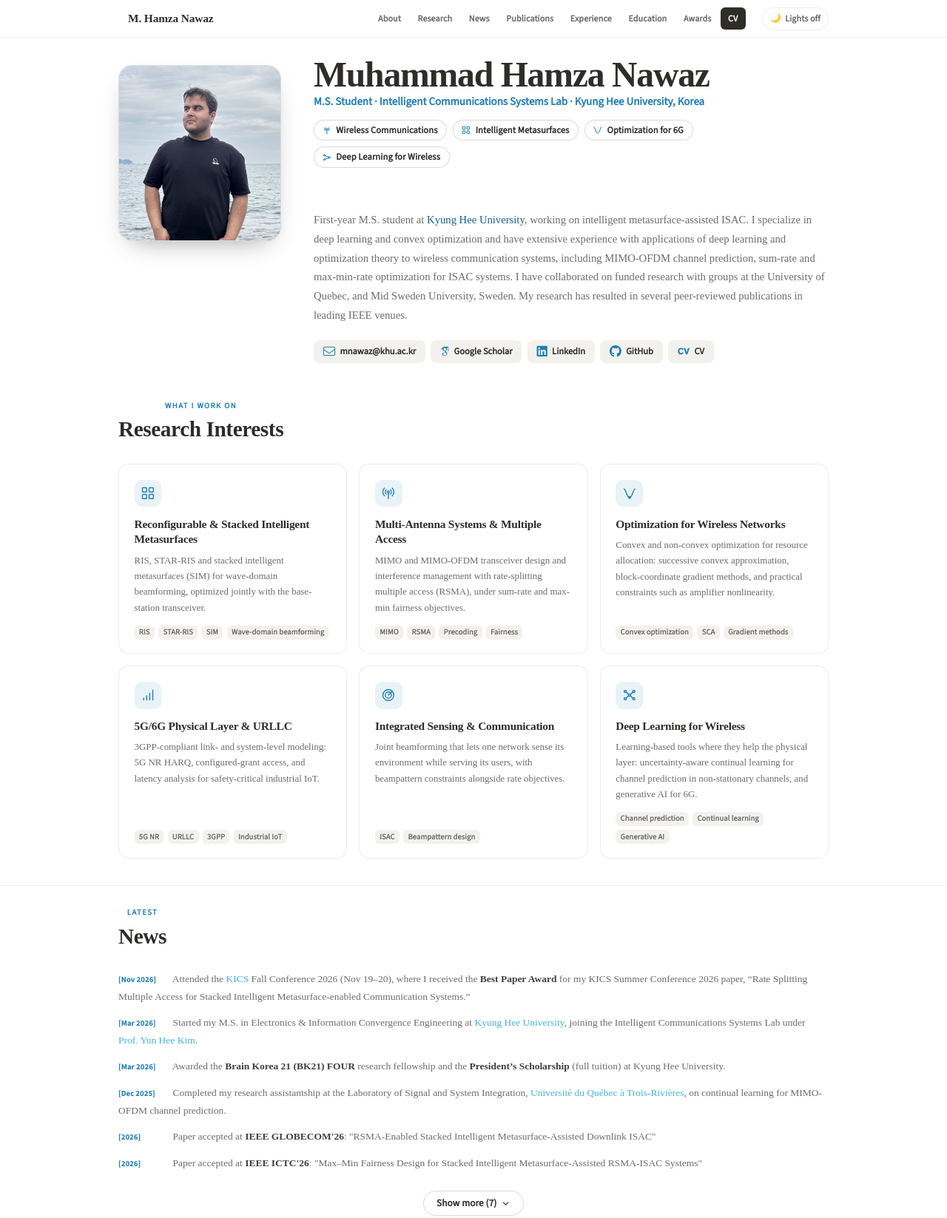
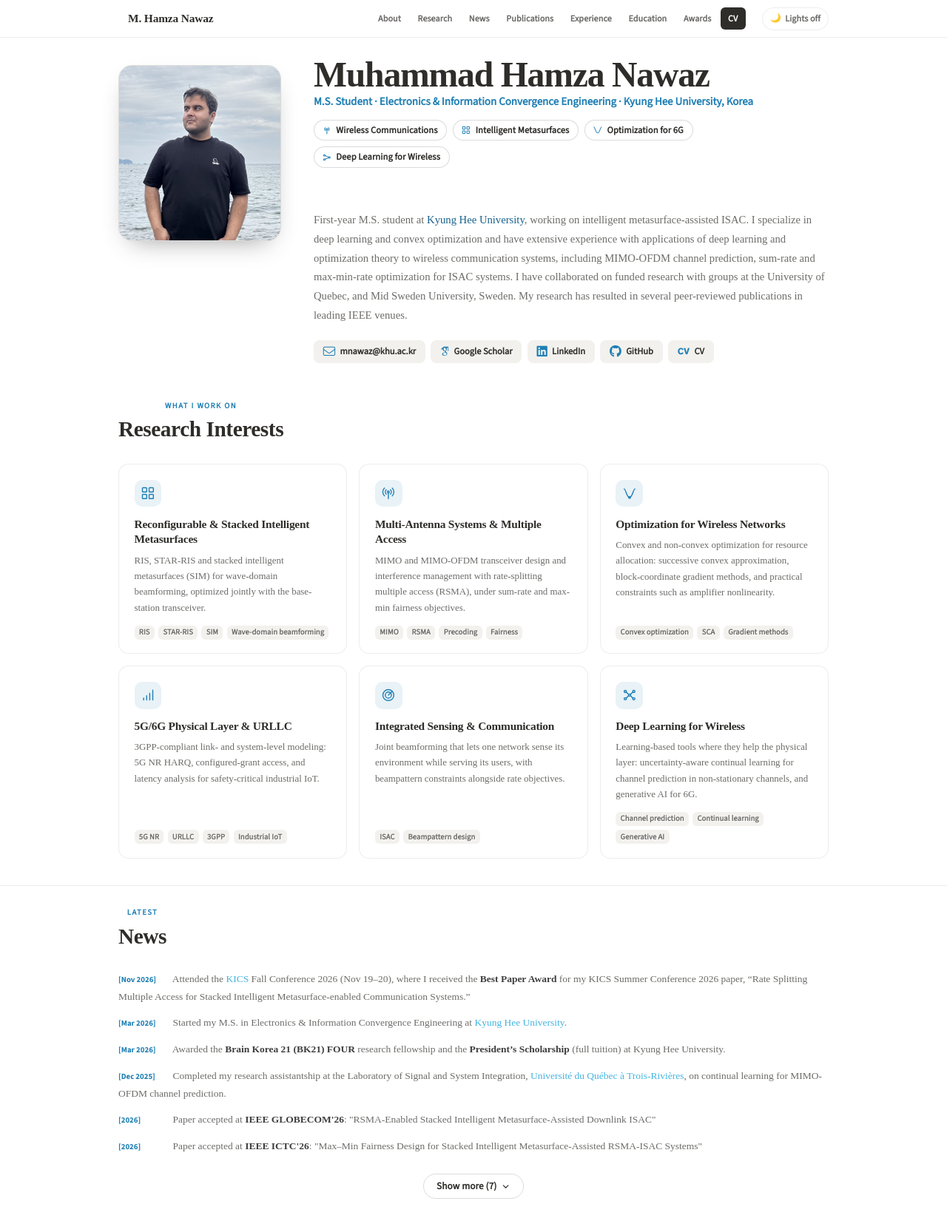
Before and after one commit to hamza171717/hamza171717.github.io, a plain HTML site: page index.html in a window 1280 px wide. Shown: the top 1647 px of the page at 74% size. Drawn offline with Linux system fonts and the light colour scheme; files whose address does not match are found by name; a web font is replaced by a local one.

Commit message:
Show affiliation as M.S. student in EICE at Kyung Hee University only

```diff
--- a/assets/data/news.json
+++ b/assets/data/news.json
@@ -5,7 +5,7 @@
   },
   {
     "date": "Mar 2026",
-    "html": "Started my M.S. in Electronics &amp; Information Convergence Engineering at <a href=\"https://www.khu.ac.kr/\" target=\"_blank\">Kyung Hee University</a>, joining the Intelligent Communications Systems Lab under <a href=\"https://scholar.google.com/citations?user=O7rpQvAAAAAJ&hl=en\" target=\"_blank\" style=\"white-space:nowrap\">Prof. Yun Hee Kim</a>."
+    "html": "Started my M.S. in Electronics &amp; Information Convergence Engineering at <a href=\"https://www.khu.ac.kr/\" target=\"_blank\">Kyung Hee University</a>."
   },
   {
     "date": "Mar 2026",
--- a/index.html
+++ b/index.html
@@ -67,7 +67,7 @@
                 <header>
                     <h1 class="strong">Muhammad Hamza Nawaz</h1>
                     <p class="hero-role">
-                        M.S. Student &middot; Intelligent Communications Systems Lab &middot;
+                        M.S. Student &middot; Electronics &amp; Information Convergence Engineering &middot;
                         <a href="https://www.khu.ac.kr/" target="_blank">Kyung Hee University</a>, Korea
                     </p>
                     <ul class="hero-tagline" aria-label="Research areas">
@@ -158,10 +158,10 @@
       <ol class="timeline">
         <li class="timeline-item">
           <div class="timeline-head">
-            <h3>Intelligent Communications Systems Lab, Kyung Hee University</h3>
+            <h3>Kyung Hee University</h3>
             <span class="timeline-date">Mar 2026 &ndash; Present</span>
           </div>
-          <p class="timeline-role">Graduate Research Assistant &middot; Intelligent Metasurface-Assisted Wireless Systems</p>
+          <p class="timeline-role">M.S. Student, Electronics &amp; Information Convergence Engineering &middot; Intelligent Metasurface-Assisted Wireless Systems</p>
           <ul>
             <li>Proposed an RSMA-based, stacked-intelligent-metasurface-assisted downlink, optimized with block-coordinate gradient ascent: <strong>33% higher sum rate</strong> than the SDMA baseline while meeting the sensing beampattern constraint.</li>
             <li>Extended it to a max-min fairness design, improving the minimum user rate by <strong>8%</strong> over SDMA.</li>
@@ -226,7 +226,7 @@
           <h3>M.S., Electronics &amp; Information Convergence Engineering</h3>
           <p class="edu-school">Kyung Hee University &middot; Yongin, Korea</p>
           <p>Thesis area: stacked intelligent metasurface-assisted wireless systems<br/>
-             Advisor: <a href="https://scholar.google.com/citations?user=O7rpQvAAAAAJ&hl=en" target="_blank">Prof. Yun Hee Kim</a> &middot; CGPA 4.3/4.3</p>
+             CGPA 4.3/4.3</p>
         </div>
         <div class="edu-card">
           <span class="timeline-date">Oct 2020 &ndash; Jul 2024</span>
```
